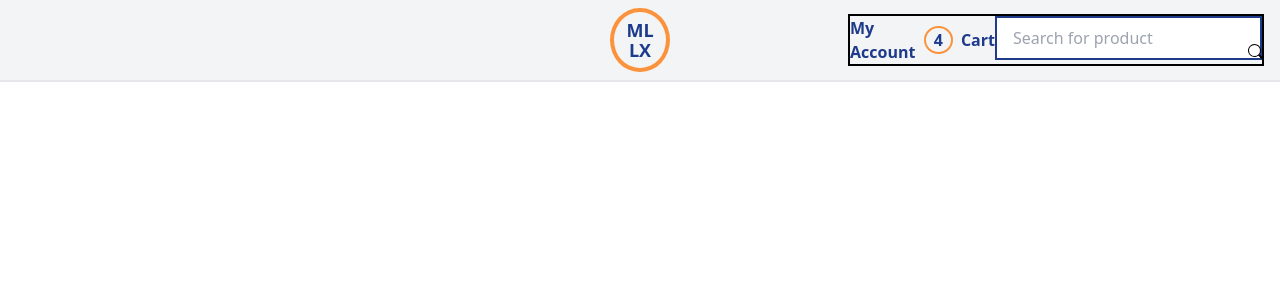
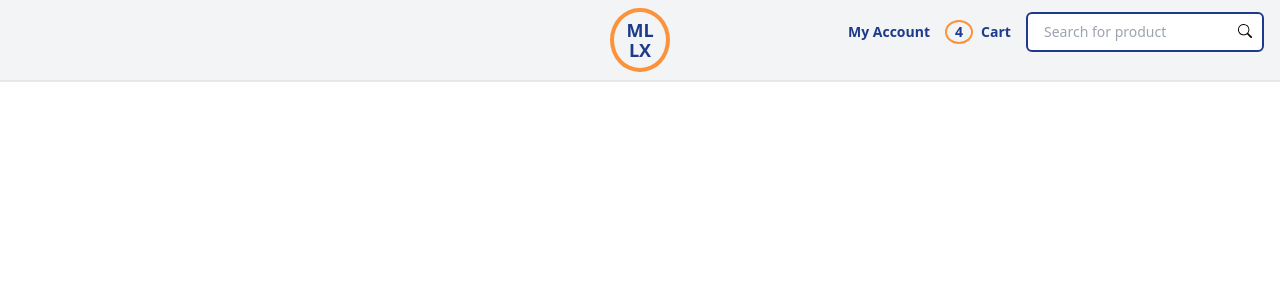
Before and after one commit to Cavein254/landingpages, a React (Vite) app: page /commestore in a window 1280 px wide. Shown: the top 300 px of the page. Built offline with nearby package versions, Linux system fonts and the light colour scheme.

Commit message:
Add more styles to header

```diff
--- a/src/components/commedestore/Header.tsx
+++ b/src/components/commedestore/Header.tsx
@@ -9,11 +9,11 @@ const Header = () => {
           <p className="p-0 -mt-2">LX</p>
         </div>
       </div>
-      <div className="flex flex-row justify-between border-black border-2 w-1/3">
+      <div className="flex flex-row justify-between w-1/3 items-center -mt-4 text-sm">
         <div>
           <h4 className="text-blue-900 font-bold">My Account</h4>
         </div>
-        <div className="flex flex-row text-blue-900 font-bold items-center">
+        <div className="flex flex-row text-blue-900 font-bold items-center justify-center">
           <span className="border-2 border-orange-400 rounded-[100%] px-2">
             <p>4</p>
           </span>
@@ -23,9 +23,9 @@ const Header = () => {
           <input
             type="text"
             placeholder="Search for product"
-            className="relative py-2 px-4 border-2 border-blue-900"
+            className="relative py-2 px-4 border-2 border-blue-900 rounded-md"
           />
-          <BsSearch className="absolute right-0 -mt-4 mr-4" />
+          <BsSearch className="absolute right-0 -mt-7 mr-7" />
         </div>
       </div>
     </div>
```
